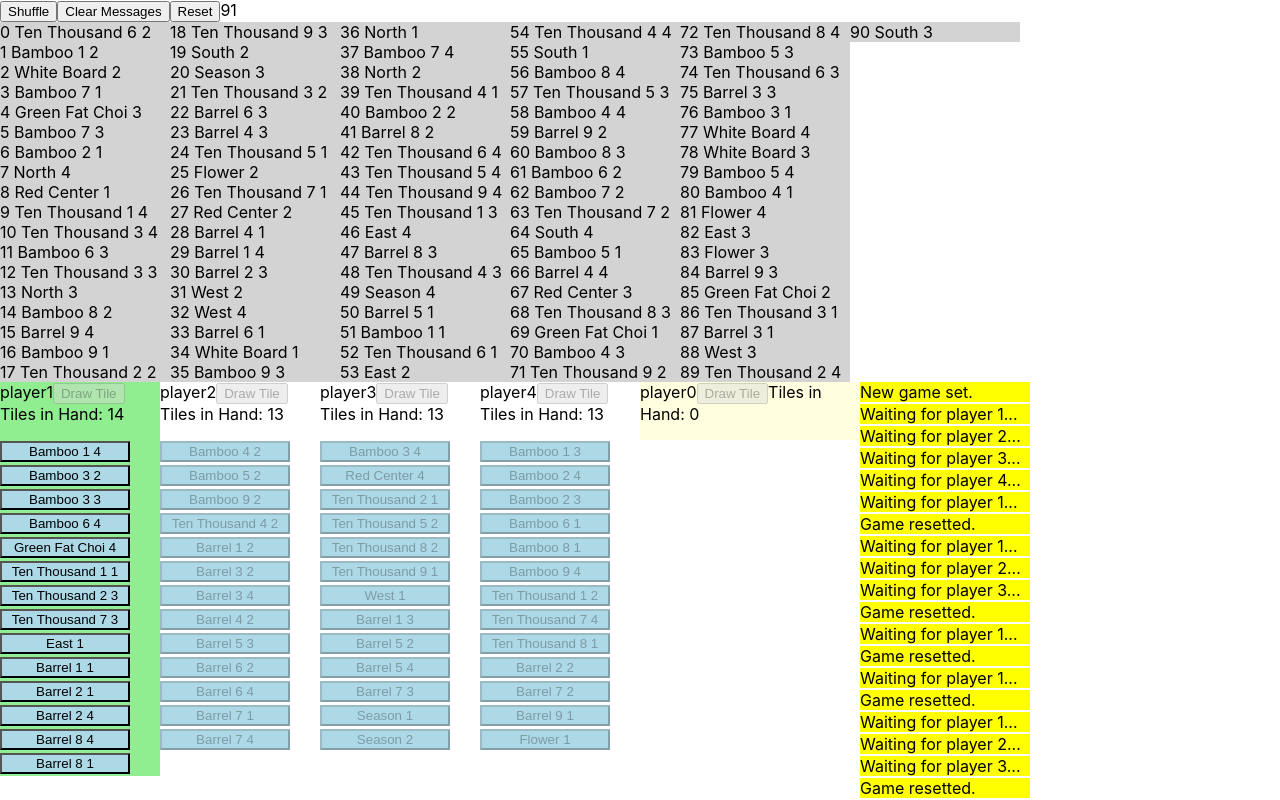
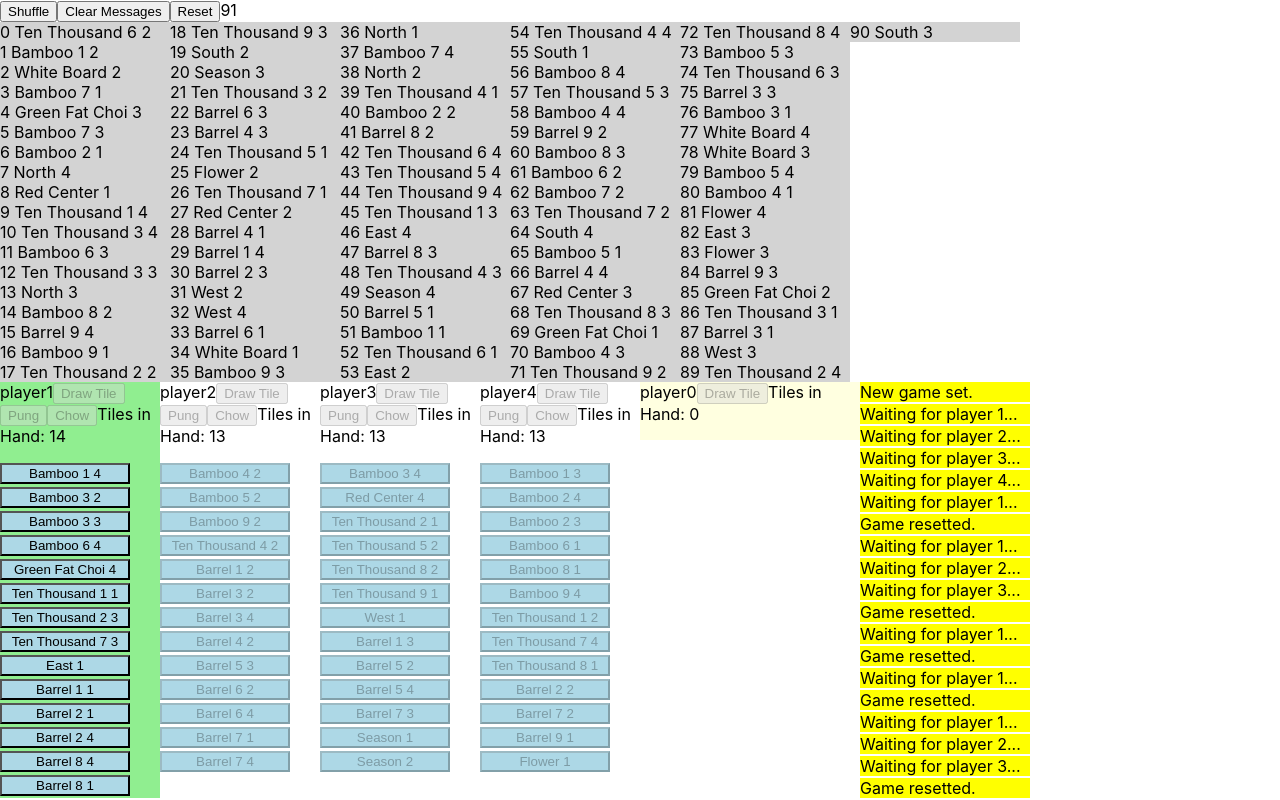
Before and after one commit to heyjames/mahjong, a React (Create React App) app: page / in a window 1280 px wide. Shown: the top 800 px of the page. Built offline with nearby package versions, Linux system fonts and the light colour scheme.

Commit message:
Implement chow and pung feature

```diff
--- a/src/App.js
+++ b/src/App.js
@@ -409,7 +409,7 @@ class App extends Component {
     this.setState({ [playerNum]: player, discardPile, turn, hasDrawnTile });
   }
 
-  handleChow = (tileCode) => {
+  handleChow = () => {
     // Remove tileCode from discard pile
     let discardPile = { ...this.state.discardPile };
     let lastDiscardTile = discardPile.recentDiscard;
@@ -433,7 +433,9 @@ class App extends Component {
     this.setState({ [currentPlayer]: currentPlayer, discardPile, hasDrawnTile, disableDiscardButton });
   }
 
-  handlePung = () => {
+  handlePung = (turn) => {
+    console.log(turn);
+
     // Remove tileCode from discard pile
     let discardPile = { ...this.state.discardPile };
     let lastDiscardTile = discardPile.recentDiscard;
@@ -443,7 +445,7 @@ class App extends Component {
     discardPile.recentDiscard = {};
 
     // Put the discarded tile into the current player's hand
-    let currentPlayer = this.state["player" + this.state.turn];
+    let currentPlayer = this.state["player" + turn];
     currentPlayer.main.push(lastDiscardTile);
 
     // Disable the Draw Tile button
@@ -454,7 +456,7 @@ class App extends Component {
     currentPlayer.newTile = lastDiscardTile;
 
     // Set new state
-    this.setState({ [currentPlayer]: currentPlayer, discardPile, hasDrawnTile, disableDiscardButton });
+    this.setState({ [currentPlayer]: currentPlayer, discardPile, hasDrawnTile, turn, disableDiscardButton });
   }
 
   render() {
@@ -493,10 +495,10 @@ class App extends Component {
         <Wall tiles={tiles} end={145} />
         <ClearFloat />
 
-        <Hand player={player1} onClick={this.discardTile} turn={turn} playerNum="player1" handleDrawTile={this.handleDrawTile} hasDrawnTile={hasDrawnTile} disableDiscardButton={disableDiscardButton} />
-        <Hand player={player2} onClick={this.discardTile} turn={turn} playerNum="player2" handleDrawTile={this.handleDrawTile} hasDrawnTile={hasDrawnTile} disableDiscardButton={disableDiscardButton} />
-        <Hand player={player3} onClick={this.discardTile} turn={turn} playerNum="player3" handleDrawTile={this.handleDrawTile} hasDrawnTile={hasDrawnTile} disableDiscardButton={disableDiscardButton} />
-        <Hand player={player4} onClick={this.discardTile} turn={turn} playerNum="player4" handleDrawTile={this.handleDrawTile} hasDrawnTile={hasDrawnTile} disableDiscardButton={disableDiscardButton} />
+        <Hand player={player1} onClick={this.discardTile} turn={turn} playerNum="player1" handleDrawTile={this.handleDrawTile} hasDrawnTile={hasDrawnTile} disableDiscardButton={disableDiscardButton} handlePung={this.handlePung} disablePungButton={disablePungButton} discardPile={discardPile} disableChowButton={disableChowButton} handleChow={this.handleChow} />
+        <Hand player={player2} onClick={this.discardTile} turn={turn} playerNum="player2" handleDrawTile={this.handleDrawTile} hasDrawnTile={hasDrawnTile} disableDiscardButton={disableDiscardButton} handlePung={this.handlePung} disablePungButton={disablePungButton} discardPile={discardPile} disableChowButton={disableChowButton} handleChow={this.handleChow} />
+        <Hand player={player3} onClick={this.discardTile} turn={turn} playerNum="player3" handleDrawTile={this.handleDrawTile} hasDrawnTile={hasDrawnTile} disableDiscardButton={disableDiscardButton} handlePung={this.handlePung} disablePungButton={disablePungButton} discardPile={discardPile} disableChowButton={disableChowButton} handleChow={this.handleChow} />
+        <Hand player={player4} onClick={this.discardTile} turn={turn} playerNum="player4" handleDrawTile={this.handleDrawTile} hasDrawnTile={hasDrawnTile} disableDiscardButton={disableDiscardButton} handlePung={this.handlePung} disablePungButton={disablePungButton} discardPile={discardPile} disableChowButton={disableChowButton} handleChow={this.handleChow} />
 
         <Discard player={discardPile} bgColor="lightcoral" playerNum="player0" color="white" discard={true} disableChowButton={disableChowButton} disablePungButton={disablePungButton} handleChow={this.handleChow} handlePung={this.handlePung} discardPile={discardPile} state={this.state} />
 
--- a/src/components/discard.jsx
+++ b/src/components/discard.jsx
@@ -50,8 +50,8 @@ const Discard = ({
       });
       if (rightJoinChow1) rightJoinChow.push(rightJoinChow1);
       if (rightJoinChow2) rightJoinChow.push(rightJoinChow2);
-      console.log(rightJoinChow);
-      console.log(rightJoinChow.length);
+      // console.log(rightJoinChow);
+      // console.log(rightJoinChow.length);
 
       if (rightJoinChow.length === 2) disableChowButton = false;
 
@@ -75,11 +75,10 @@ const Discard = ({
       });
       if (leftJoinChow1) leftJoinChow.push(leftJoinChow1);
       if (leftJoinChow2) leftJoinChow.push(leftJoinChow2);
-      console.log(leftJoinChow);
-      console.log(leftJoinChow.length);
+      // console.log(leftJoinChow);
+      // console.log(leftJoinChow.length);
 
       if (leftJoinChow.length === 2) disableChowButton = false;
-      if (rightJoinChow.length === 2) disableChowButton = false;
 
 
 
@@ -101,8 +100,8 @@ const Discard = ({
       });
       if (middleJoinChow1) middleJoinChow.push(middleJoinChow1);
       if (middleJoinChow2) middleJoinChow.push(middleJoinChow2);
-      console.log(middleJoinChow);
-      console.log(middleJoinChow.length);
+      // console.log(middleJoinChow);
+      // console.log(middleJoinChow.length);
 
       if (middleJoinChow.length === 2) disableChowButton = false;
 
@@ -138,8 +137,8 @@ const Discard = ({
         return (
           <React.Fragment key={index}>
             <button style={{ backgroundColor: discardBgColor, width: "130px" }}>{tile.label}</button>
-            {tile.code === player.recentDiscard.code && <button key={"a" + index} style={{ backgroundColor: discardBgColor, width: "24px" }} onClick={() => handleChow(tile.code)} disabled={disableChowButton}>C</button>}
-            {tile.code === player.recentDiscard.code && <button key={"b" + index} style={{ backgroundColor: discardBgColor, width: "24px" }} onClick={() => handlePung(tile.code)} disabled={disablePungButton}>P</button>}
+            {/* {tile.code === player.recentDiscard.code && <button key={"a" + index} style={{ backgroundColor: discardBgColor, width: "24px" }} onClick={() => handleChow(tile.code)} disabled={disableChowButton}>C</button>}
+            {tile.code === player.recentDiscard.code && <button key={"b" + index} style={{ backgroundColor: discardBgColor, width: "24px" }} onClick={() => handlePung(tile.code)} disabled={disablePungButton}>P</button>} */}
           </React.Fragment>
         )
       })}
--- a/src/components/hand.jsx
+++ b/src/components/hand.jsx
@@ -1,6 +1,6 @@
 import React from 'react';
 // import Button from './button';
-// import _ from 'lodash';
+import _ from 'lodash';
 
 const sortTilesInHand = (a, b) => {
   const nameA = a.code.substring(0, 5).toUpperCase();
@@ -11,7 +11,22 @@ const sortTilesInHand = (a, b) => {
   return 0; // names must be equal
 }
 
-const Hand = ({ player, onClick = null, playerNum, bgColor = "lightblue", turn, color, handleDrawTile, hasDrawnTile, disableDiscardButton }) => {
+const Hand = ({
+  player,
+  onClick = null,
+  playerNum,
+  bgColor = "lightblue",
+  turn,
+  color,
+  handleDrawTile,
+  hasDrawnTile,
+  disableDiscardButton,
+  handlePung,
+  disablePungButton,
+  disableChowButton,
+  discardPile,
+  handleChow
+}) => {
 
   let playerTurn = parseInt(playerNum.slice(-1));
   let disableDrawTileBtn = null;
@@ -34,6 +49,127 @@ const Hand = ({ player, onClick = null, playerNum, bgColor = "lightblue", turn,
 
   let highlightPlayerTurn = (playerTurn === turn) ? "lightgreen" : null;
 
+  let pungBgColor = null;
+  let chowBgColor = null;
+
+  // Pung
+  const recentDiscardCode = _.get(discardPile, "recentDiscard.code");
+  if (recentDiscardCode) {
+
+
+
+    // const currentPlayerHand = state["player" + state.turn].main;
+    const currentPlayerHand = player.main;
+    // Right Join Chow
+    const tileIndex = recentDiscardCode.charAt(3);
+    const plusOne = parseInt(tileIndex) + 1;
+    const plusTwo = parseInt(tileIndex) + 2;
+    const prefix = recentDiscardCode.substring(0, 3);
+
+    const rightJoinChow = [];
+    const rightJoinChow1 = currentPlayerHand.find(tile => {
+      return tile.code.includes(prefix + plusOne)
+    });
+    const rightJoinChow2 = currentPlayerHand.find(tile => {
+      return tile.code.includes(prefix + plusTwo)
+    });
+    if (rightJoinChow1) rightJoinChow.push(rightJoinChow1);
+    if (rightJoinChow2) rightJoinChow.push(rightJoinChow2);
+    // console.log(rightJoinChow);
+    // console.log(rightJoinChow.length);
+
+    if (playerTurn === turn && rightJoinChow.length === 2) {
+      disableChowButton = false;
+      chowBgColor = "lightcoral";
+    }
+
+
+
+
+
+
+    // Left Join Chow
+    // const tileIndex = recentDiscardCode.charAt(3);
+    const minusOne = parseInt(tileIndex) - 1;
+    const minusTwo = parseInt(tileIndex) - 2;
+    // const prefix = recentDiscardCode.substring(0, 3);
+
+    const leftJoinChow = [];
+    const leftJoinChow1 = currentPlayerHand.find(tile => {
+      return tile.code.includes(prefix + minusOne)
+    });
+    const leftJoinChow2 = currentPlayerHand.find(tile => {
+      return tile.code.includes(prefix + minusTwo)
+    });
+    if (leftJoinChow1) leftJoinChow.push(leftJoinChow1);
+    if (leftJoinChow2) leftJoinChow.push(leftJoinChow2);
+    // console.log(leftJoinChow);
+    // console.log(leftJoinChow.length);
+
+    if (playerTurn === turn && leftJoinChow.length === 2) {
+      disableChowButton = false;
+      chowBgColor = "lightcoral";
+    }
+
+
+
+
+
+
+    // Middle Join Chow
+    // const tileIndex = recentDiscardCode.charAt(3);
+    const left = parseInt(tileIndex) - 1;
+    const right = parseInt(tileIndex) + 1;
+    // const prefix = recentDiscardCode.substring(0, 3);
+
+    const middleJoinChow = [];
+    const middleJoinChow1 = currentPlayerHand.find(tile => {
+      return tile.code.includes(prefix + left)
+    });
+    const middleJoinChow2 = currentPlayerHand.find(tile => {
+      return tile.code.includes(prefix + right)
+    });
+    if (middleJoinChow1) middleJoinChow.push(middleJoinChow1);
+    if (middleJoinChow2) middleJoinChow.push(middleJoinChow2);
+    // console.log(middleJoinChow);
+    // console.log(middleJoinChow.length);
+
+    if (playerTurn === turn && middleJoinChow.length === 2) {
+      disableChowButton = false;
+      chowBgColor = "lightcoral";
+    }
+
+
+
+
+
+
+
+
+
+
+
+
+
+
+
+
+
+
+    // const tileIndex = recentDiscardCode.charAt(3);
+    // const prefix = recentDiscardCode.substring(0, 3);
+    const pung = player.main.filter(tile => {
+      return tile.code.includes(prefix + tileIndex)
+    });
+    console.log('pung: ');
+    console.log(pung);
+
+    if (pung.length === 2) {
+      disablePungButton = false;
+      pungBgColor = "red";
+    }
+  }
+
   return (
     <span style={{ float: "left", width: "160px", backgroundColor: highlightPlayerTurn }}>
       <div style={{ paddingBottom: "16px" }}>
@@ -42,6 +178,11 @@ const Hand = ({ player, onClick = null, playerNum, bgColor = "lightblue", turn,
         <button name="drawTile" onClick={handleDrawTile} disabled={disableDrawTileBtn}>
           Draw Tile
         </button>
+
+        <button name="pung" style={{ backgroundColor: pungBgColor }} onClick={() => handlePung(playerTurn)} disabled={disablePungButton}>
+          Pung
+        </button>
+        <button style={{ backgroundColor: chowBgColor }} onClick={handleChow} disabled={disableChowButton}>Chow</button>
         Tiles in Hand: {player.main.length}
       </div>
       {player.main.map((tile, index) => {
```
